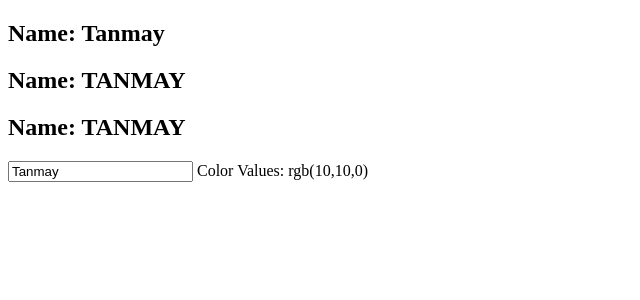
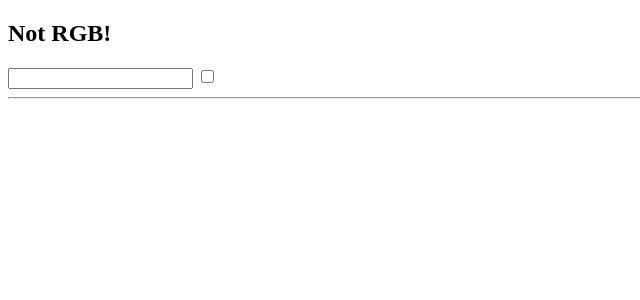
Before and after one commit to tanmayj28/svelte-js, a Svelte app in the folder demo/: page / in a window 1280 px wide. Shown: the top 300 px of the page, without its empty margins (0-640 px from the left). Built offline with nearby package versions, Linux system fonts and the light colour scheme.

Commit message:
if else statement

```diff
--- a/demo/src/App.svelte
+++ b/demo/src/App.svelte
@@ -1,34 +1,21 @@
-<!-- Reactive Statement: So, if anything on the right changes, it would reload the variable on left or rerun the code as seen in below console.log logic. -->
-
 <script>
-  let name = 'Tanmay';
-  let initName = name.toUpperCase();
-  $: capitalizedName = name.toUpperCase();
-
-  let red = 10;
-  let green = 0;
-  let blue = 0;
-  $: colorValue = color(red, green, blue);
-
-  function color(r,g,b) {
-    return `rgb(${r},${g},${b})`;
-  }
-
-  setTimeout(() => {
-    green += 10;
-  },1500);
-
-  $: console.log(green);
-  $: {
-    console.log(green, 'Green Value Updates');
-    console.log(red, 'Red Value Same');
-  }
+  let colorName = '';
+  let isChecked = false;
 </script>
 
-<h2>Name: {name}</h2>
-<h2>Name: {initName}</h2>
-<h2>Name: {capitalizedName}</h2>
+{#if colorName.toLowerCase() === 'red'}
+  <h2>Red</h2>
+  {:else if colorName.toLowerCase() === 'green'}
+  <h2>Green</h2>
+  {:else if colorName.toLowerCase() === 'blue' }
+  <h2>Blue</h2>
+  {:else}
+  <h2>Not RGB!</h2>
+{/if}
 
-<input type="text" name="Name" id="name" bind:value={name}>
-
-<label for="color">Color Values: {colorValue}</label>
+<input type="text" name="color" id="color" bind:value={colorName}>
+<input type="checkbox" bind:checked={isChecked}>
+<hr>
+{#if isChecked}
+<h2>You Checked it yo!!</h2>
+{/if}
```
